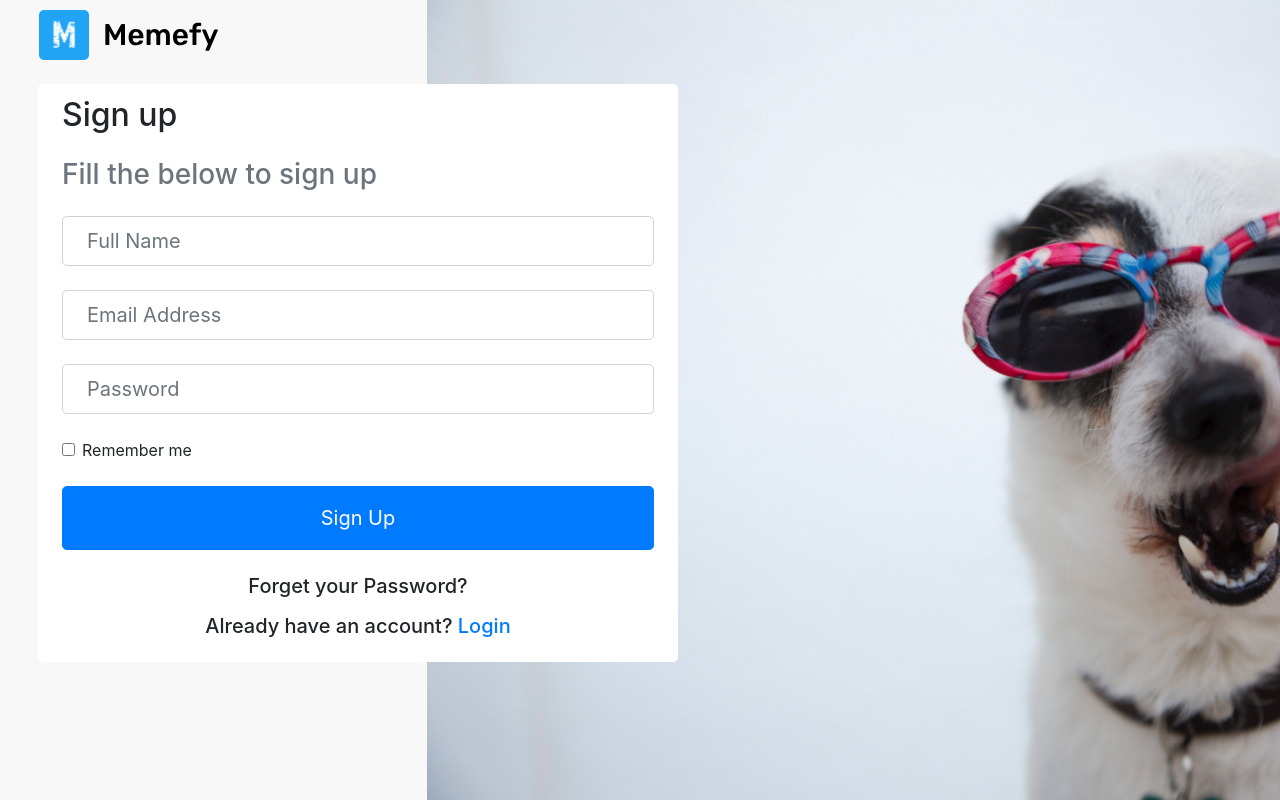
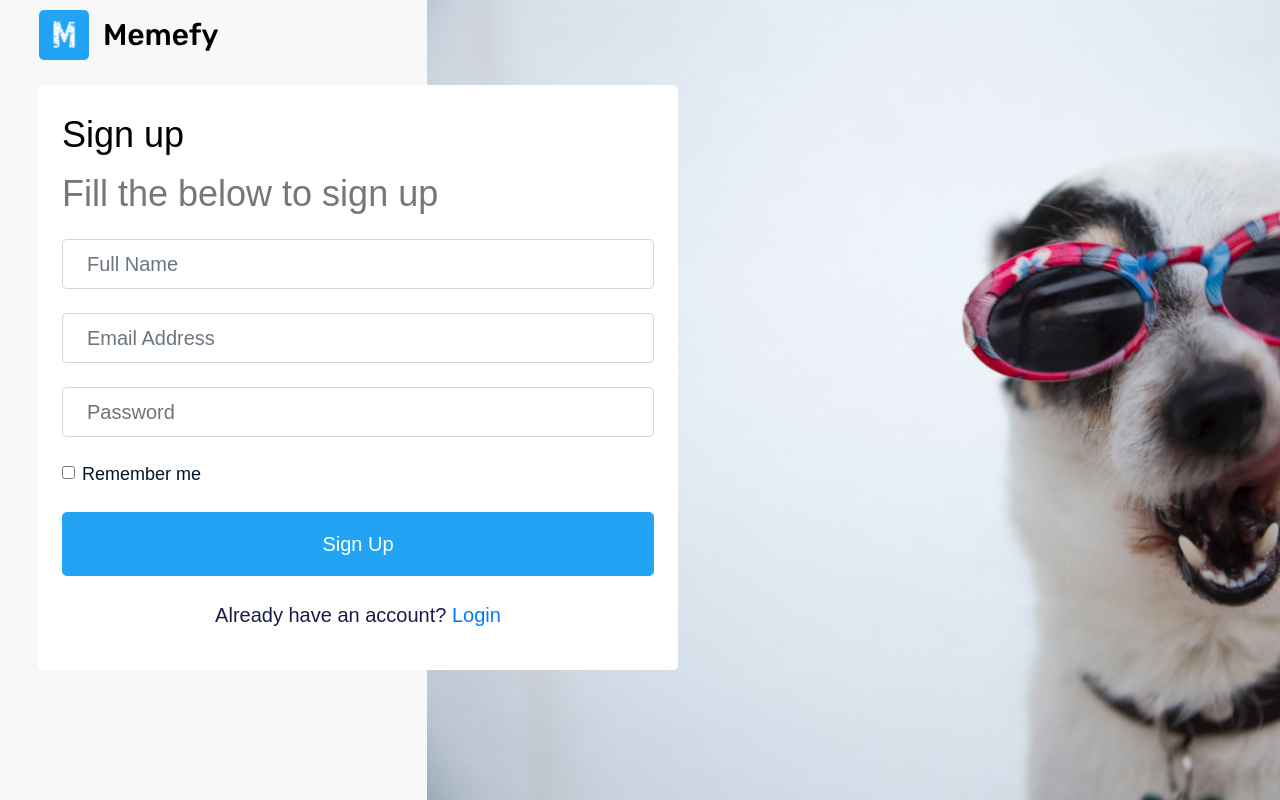
Before and after one commit to hamzzy/memefy-frontend, a React (Create React App) app: page /signUp in a window 1280 px wide. Built offline with nearby package versions, Linux system fonts and the light colour scheme.

Commit message:
resolve font family and sizes also remove the reset link

```diff
--- a/src/pages/Register/Register.js
+++ b/src/pages/Register/Register.js
@@ -6,7 +6,7 @@ import {Container, Form, Navbar, Button, Row, Col} from "react-bootstrap";
 class Register extends Component {
     render() {
         return (
-            <Container fluid>
+            <Container fluid className="font">
                     <Row d-flex>
 
                         <Col lg={4} md={4} className="bg min-vh-100">
@@ -28,29 +28,28 @@ class Register extends Component {
                             {/* Form Container */}
                             <Container fluid clasName="mw-100 w-100">
 
-                                <Form className="bg-white align-center rounded-lg m-2 mb-5 mb-md-5 mb-lg-5 p-4 py-md-2 px-md-4 py-lg-3 px-lg-4 py-xl-2 px-xl-4 mw-100 overlap">
-                                    <Form.Text className="h2">
-                                        <h2 className="pb-3">Sign up</h2>
-                                        <h3 className="text-muted">Fill the below to sign up</h3>
+                                <Form className="bg-white align-center rounded-lg m-2 mb-5 mb-md-5 mb-lg-5 p-4 mw-100 overlap">
+                                    <Form.Text className="head">
+                                        <p className="color-1">Sign up</p>
+                                        <p className="color-2">Fill the below to sign up</p>
                                     </Form.Text>
                                     <Form.Group controlId="formBasicText">
-                                        <Form.Control size="lg" type="text" placeholder="Full Name" className="mt-4 p-4" />
+                                        <Form.Control size="lg" type="text" placeholder="Full Name" className="mt-4 p-4 fs-20 color-1" />
                                     </Form.Group>
                                     <Form.Group controlId="formBasicEmail">
-                                        <Form.Control size="lg" type="email" placeholder="Email Address" className="mt-4 p-4" />
+                                        <Form.Control size="lg" type="email" placeholder="Email Address" className="mt-4 p-4 fs-20 color-1" />
                                     </Form.Group>
                                     <Form.Group controlId="formBasicPassword">
-                                        <Form.Control size="lg" type="password" placeholder="Password" className="mt-4 p-4" />
+                                        <Form.Control size="lg" type="password" placeholder="Password" className="mt-4 p-4 fs-20 color-1" />
                                     </Form.Group>
                                     <Form.Group controlId="formBasicCheckbox">
-                                        <Form.Check type="checkbox" label="Remember me" className="mt-4" />
+                                        <Form.Check type="checkbox" label="Remember me" className="mt-4 fs-18 color-4" />
                                     </Form.Group>
-                                    <Button variant="primary" type="submit" size="lg" block className="mt-4 p-3">
+                                    <Button type="submit" size="lg" block className="mt-4 p-3 fs-20 btn-bg">
                                         Sign Up
                                     </Button>
-                                    <Form.Text className="h5 text-center mt-4">
-                                        <p>Forget your Password?</p>
-                                        <p>Already have an account? <a href="/Login" className="text-primary">Login</a></p>
+                                    <Form.Text className="fs-20 text-center mt-4">
+                                        <p className="color-3">Already have an account? <a href="/Login" className="">Login</a></p>
                                     </Form.Text>
                                 </Form>
 
```
